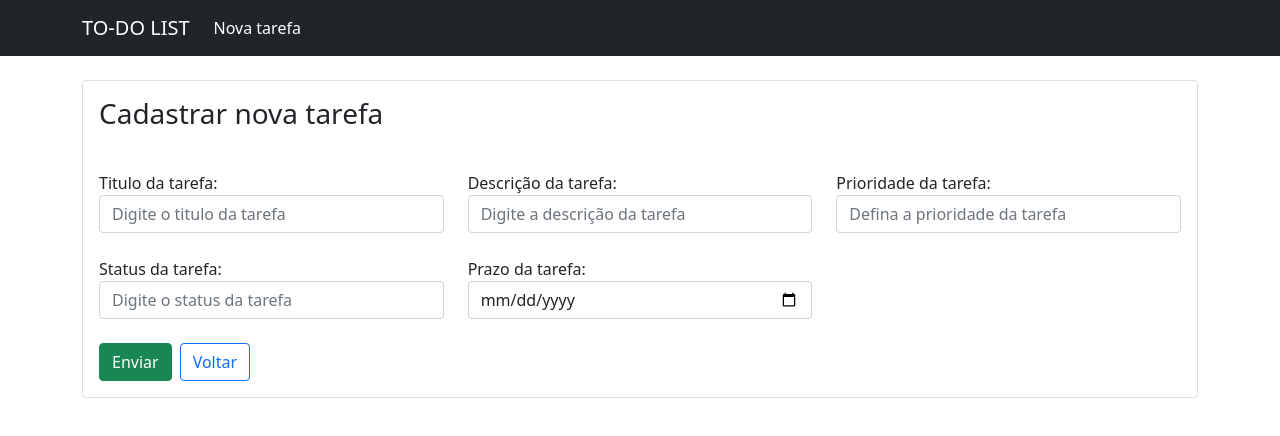
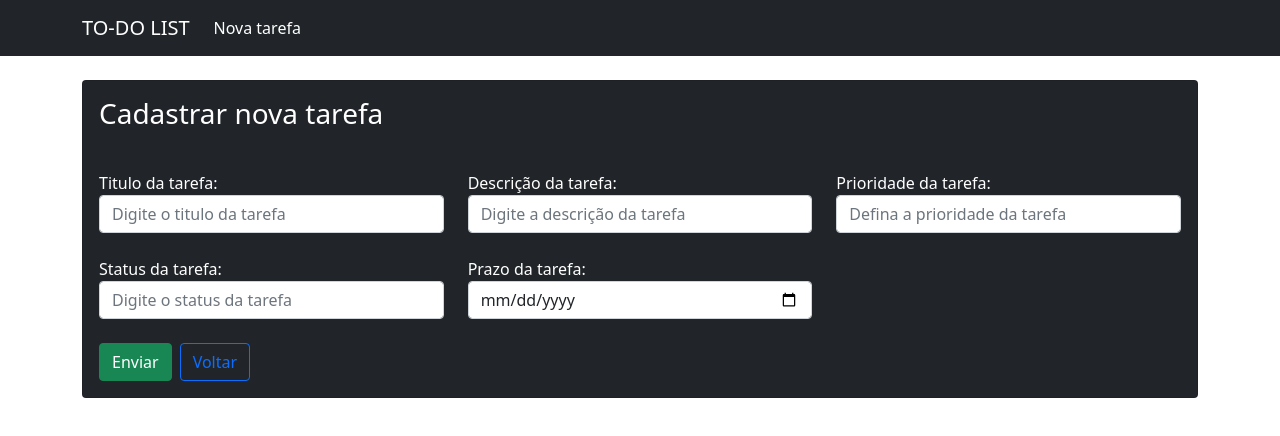
Before and after one commit to gabrielmtss/toDoList-front, a React (Create React App) app: page /cadastro in a window 1280 px wide. Shown: the top 436 px of the page. Built offline with nearby package versions, Linux system fonts and the light colour scheme.

Commit message:
ajuste cadastro

```diff
--- a/src/pages/Cadastro/index.js
+++ b/src/pages/Cadastro/index.js
@@ -31,7 +31,7 @@ const Cadastro = () => {
 
   return (
     <div className='container'>
-      <div className='card mt-4'>
+      <div className='card text-white bg-dark mt-4'>
         <div className='card-title'>
           <h3 className='m-3'>Cadastrar nova tarefa</h3>
         </div>
```
